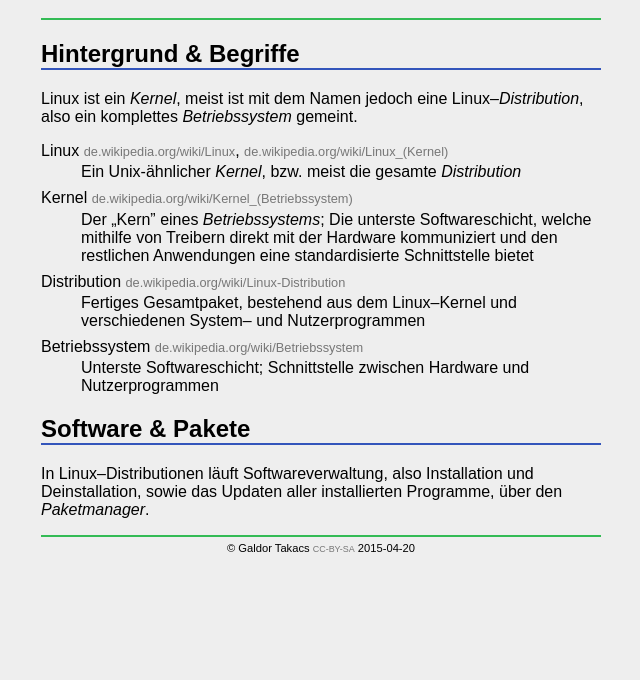
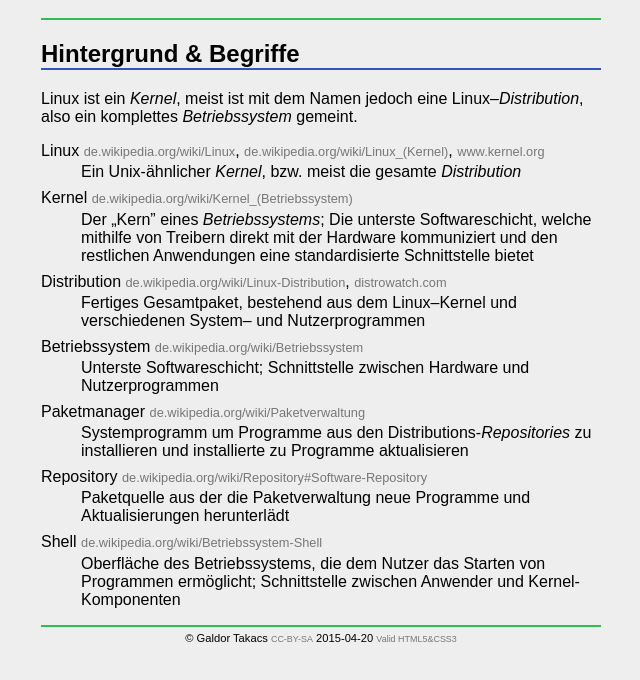
Before and after one commit to ght/ght.github.io, a plain HTML site: page vhs-linux.html in a window 1280 px wide. Shown: the part 72-752 px from the top of the page, without its empty margins (319-959 px from the left). Drawn offline with Linux system fonts and the light colour scheme.

Commit message:
[vhs-linux] add more terminology

```diff
--- a/vhs-linux.html
+++ b/vhs-linux.html
@@ -40,21 +40,33 @@
 		<dl>
 			<dt>Linux
 				<a href="https://de.wikipedia.org/wiki/Linux">de.wikipedia.org/wiki/Linux</a>,
-				<a href="https://de.wikipedia.org/wiki/Linux_(Kernel)">de.wikipedia.org/wiki/Linux_(Kernel)</a>
+				<a href="https://de.wikipedia.org/wiki/Linux_(Kernel)">de.wikipedia.org/wiki/Linux_(Kernel)</a>,
+				<a href="https://www.kernel.org/">www.kernel.org</a>
 			</dt><dd>Ein Unix-ähnlicher <em>Kernel</em>, bzw. meist die gesamte <em>Distribution</em></dd>
 			<dt>Kernel
 				<a href="https://de.wikipedia.org/wiki/Kernel_(Betriebssystem)">de.wikipedia.org/wiki/Kernel_(Betriebssystem)</a>
 			</dt><dd>Der &bdquo;Kern&rdquo; eines <em>Betriebssystems</em>; Die unterste Softwareschicht, welche mithilfe von Treibern direkt mit der Hardware kommuniziert und den restlichen Anwendungen eine standardisierte Schnittstelle bietet</dd>
 			<dt>Distribution
-				<a href="https://de.wikipedia.org/wiki/Linux-Distribution">de.wikipedia.org/wiki/Linux-Distribution</a>
+				<a href="https://de.wikipedia.org/wiki/Linux-Distribution">de.wikipedia.org/wiki/Linux-Distribution</a>,
+				<a href="http://distrowatch.com/">distrowatch.com</a>
 			</dt><dd>Fertiges Gesamtpaket, bestehend aus dem Linux&ndash;Kernel und verschiedenen System&ndash; und Nutzerprogrammen</dd>
 			<dt>Betriebssystem
 				<a href="https://de.wikipedia.org/wiki/Betriebssystem">de.wikipedia.org/wiki/Betriebssystem</a>
 			</dt><dd>Unterste Softwareschicht; Schnittstelle zwischen Hardware und Nutzerprogrammen</dd>
+			<dt>Paketmanager
+				<a href="https://de.wikipedia.org/wiki/Paketverwaltung">de.wikipedia.org/wiki/Paketverwaltung</a>
+			</dt><dd>Systemprogramm um Programme aus den Distributions-<em>Repositories</em> zu installieren und installierte zu Programme aktualisieren</dd>
+			<dt>Repository
+				<a href="https://de.wikipedia.org/wiki/Repository#Software-Repository">de.wikipedia.org/wiki/Repository#Software-Repository</a>
+			</dt><dd>Paketquelle aus der die Paketverwaltung neue Programme und Aktualisierungen herunterlädt</dd>
+			<dt>Shell
+				<a href="https://de.wikipedia.org/wiki/Betriebssystem-Shell">de.wikipedia.org/wiki/Betriebssystem-Shell</a>
+			</dt><dd>Oberfläche des Betriebssystems, die dem Nutzer das Starten von Programmen ermöglicht; Schnittstelle zwischen Anwender und Kernel-Komponenten
 		</dl>
-		<h2>Software & Pakete</h2>
-		<p>In Linux&ndash;Distributionen läuft Softwareverwaltung, also Installation und Deinstallation, sowie das Updaten aller installierten Programme, über den <em>Paketmanager</em>.</p>
+		<!--h2>Software &amp; Pakete</h2>
+		<p>In Linux&ndash;Distributionen läuft Softwareverwaltung, also Installation und Deinstallation, sowie das Updaten installierter Programme (einschließlich Betriebssystemkomponenten wie zum Beispiel dem Kernel selber), über den <em>Paketmanager</em>.</p-->
 	</article><footer>
 		&copy; Galdor Takacs <a href="https://creativecommons.org/licenses/by-sa/3.0/deed.de">CC-BY-SA</a> <time>2015-04-20</time>
+		<a href="http://validator.w3.org/unicorn/check?ucn_uri=ght.github.io%2Fvhs-linux.html&amp;ucn_task=conformance">Valid HTML5&amp;CSS3</a>
 	</footer>
 </body></html>
```
